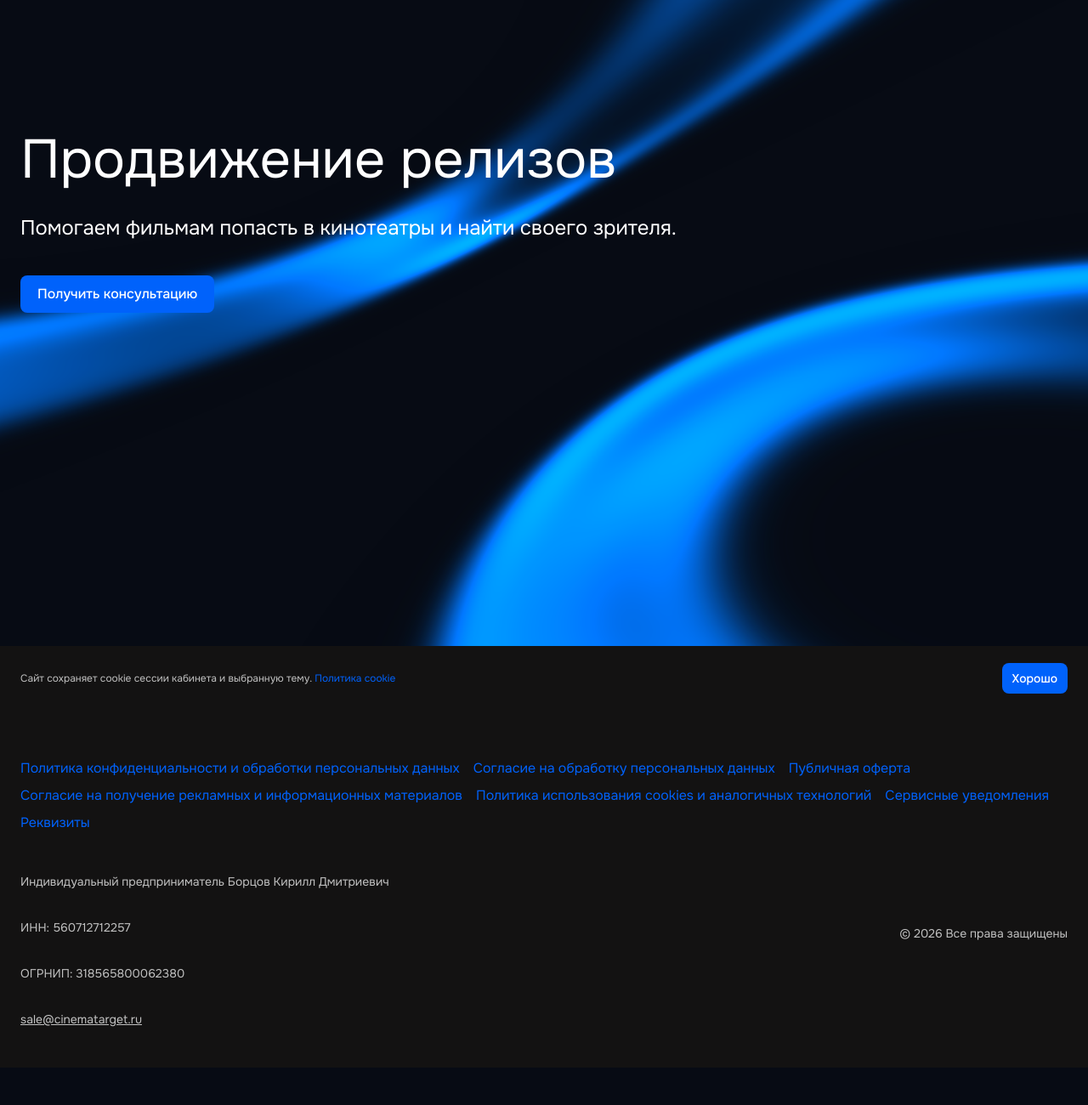
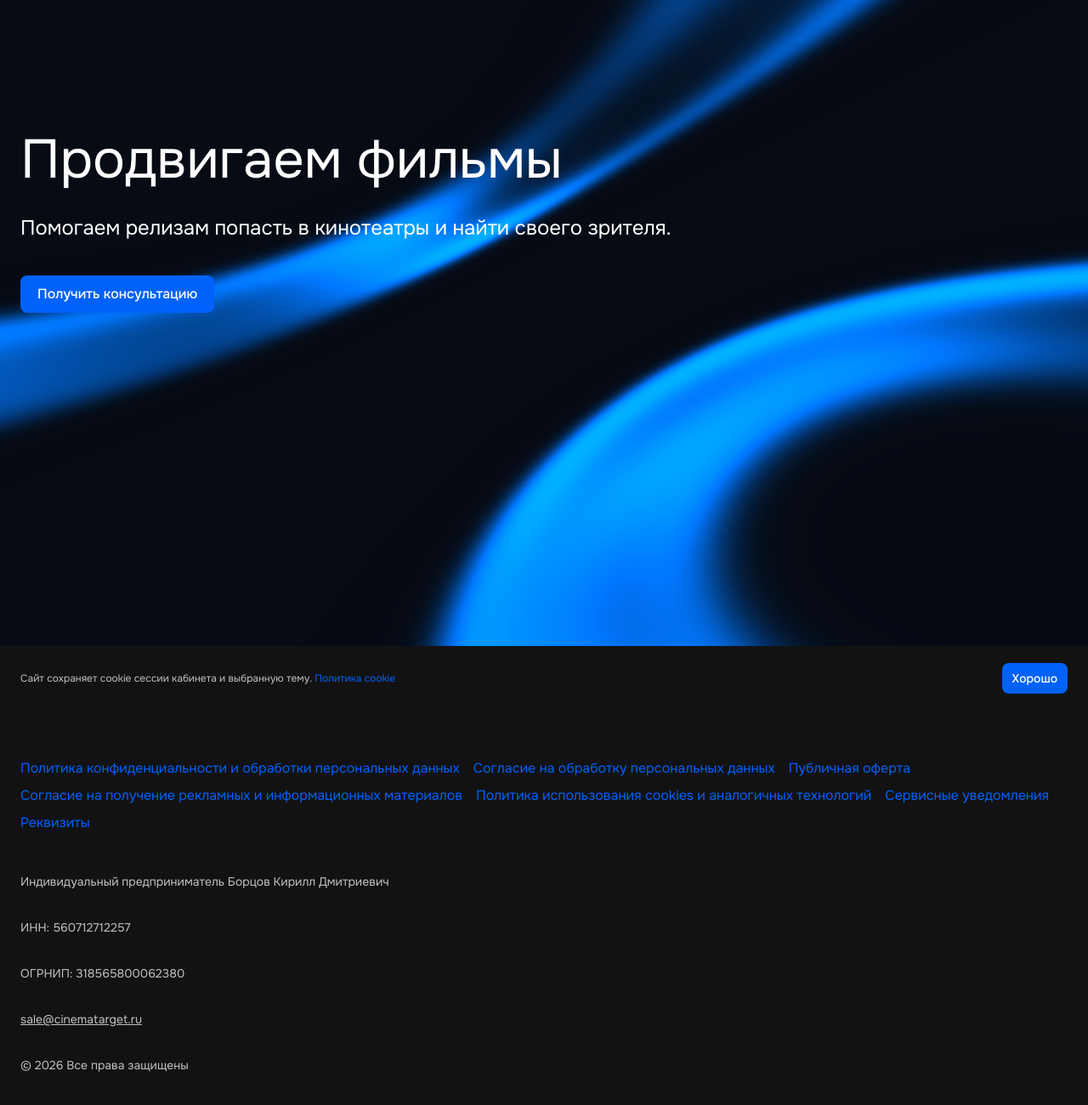
Before and after one commit to bortsovk/cinematarget, a website with bundled scripts: page index.html in a window 1280 px wide. Shown: the part 112-1412 px from the top of the page at 85% size. Before the commit the page ends 1368 px from the top, so only its background shows below. Built offline with nearby package versions, Linux system fonts and the light colour scheme; animation ran at ten frames a second.

Commit message:
Обновить заголовок и поставить копирайт слева.
Строка про права стоит в левом столбце под реквизитами.

Co-authored-by: Cursor <cursoragent@cursor.com>

```diff
--- a/index.html
+++ b/index.html
@@ -25,8 +25,8 @@
         </nav>
       </header>
       <div class="hero-copy">
-        <h1>Продвижение релизов</h1>
-        <p class="lead">Помогаем фильмам попасть в кинотеатры и найти своего зрителя.</p>
+        <h1>Продвигаем фильмы</h1>
+        <p class="lead">Помогаем релизам попасть в кинотеатры и найти своего зрителя.</p>
         <a class="button button-lg" href="mailto:sale@cinematarget.ru">Получить консультацию</a>
       </div>
     </div>
@@ -41,8 +41,8 @@
 <p>Индивидуальный предприниматель Борцов Кирилл Дмитриевич</p>
 <p>ИНН: 560712712257</p>
 <p>ОГРНИП: 318565800062380</p>
-<p><a href="mailto:sale@cinematarget.ru">sale@cinematarget.ru</a></p></div>
-    <p class="copy"><span>© 2026 Все права защищены</span></p>
+<p><a href="mailto:sale@cinematarget.ru">sale@cinematarget.ru</a></p>
+<p>© 2026 Все права защищены</p></div>
   </div></footer>
   <script type="module" src="/color-bends.js"></script>
 </body>
--- a/site.css
+++ b/site.css
@@ -107,6 +107,12 @@ h1 {
   padding: 16px 0;
 }
 .cookie p, .reqs, .copy, .doc p { color: var(--muted); font-size: 12px; line-height: 20px; }
+footer .wrap {
+  flex-direction: column;
+  align-items: stretch;
+  justify-content: flex-start;
+  padding-bottom: 40px;
+}
 footer .reqs, footer .copy { font-size: 14px; line-height: 22px; }
 .cookie a, .docs a { color: var(--blue); text-decoration: none; }
 .cookie a:hover, .docs a:hover { text-decoration: underline; }
```
Also changed, not shown: details/index.html (+2 -2 lines), legal/consent/index.html (+2 -2 lines), legal/cookies/index.html (+2 -2 lines), legal/marketing/index.html (+2 -2 lines), legal/offer/index.html (+2 -2 lines), legal/privacy/index.html (+2 -2 lines), legal/service/index.html (+2 -2 lines).
